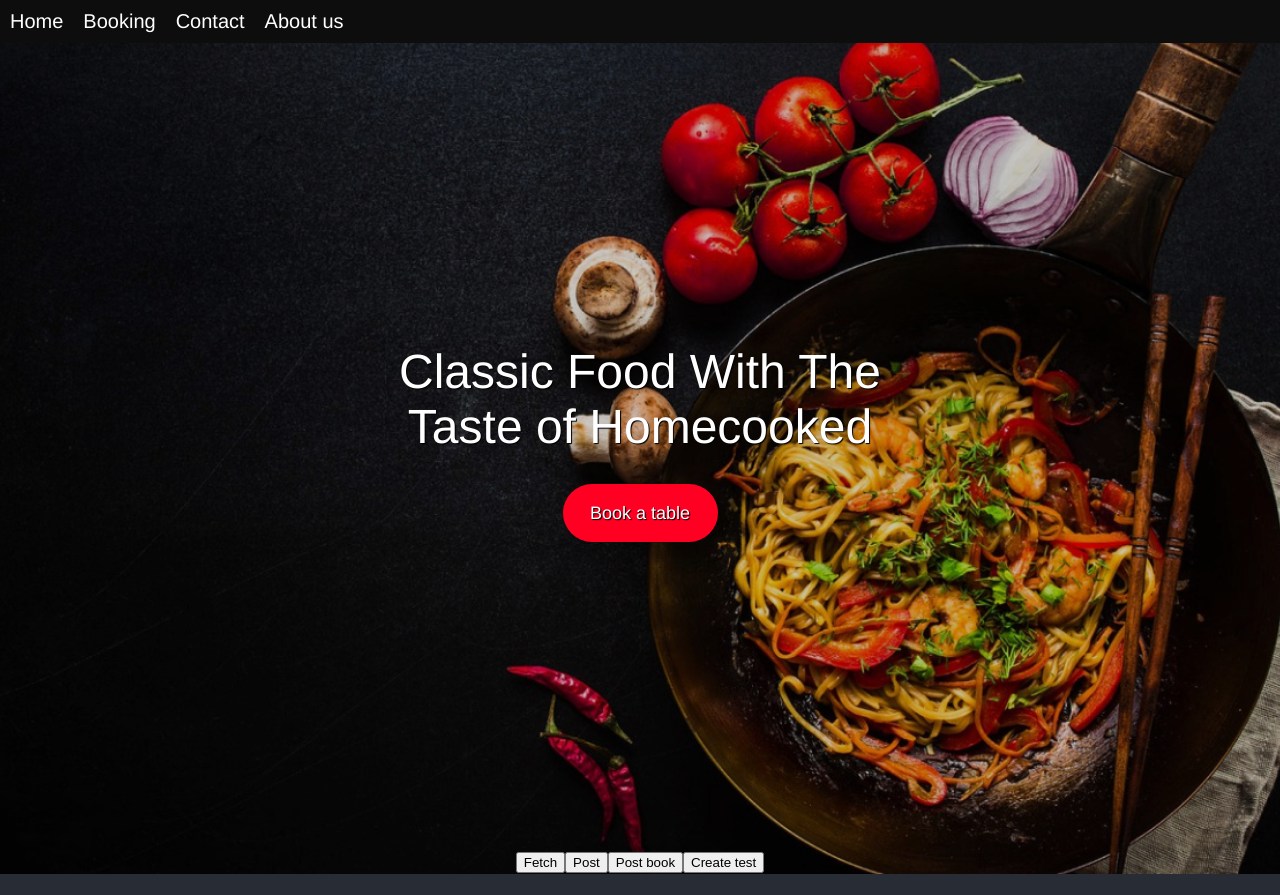
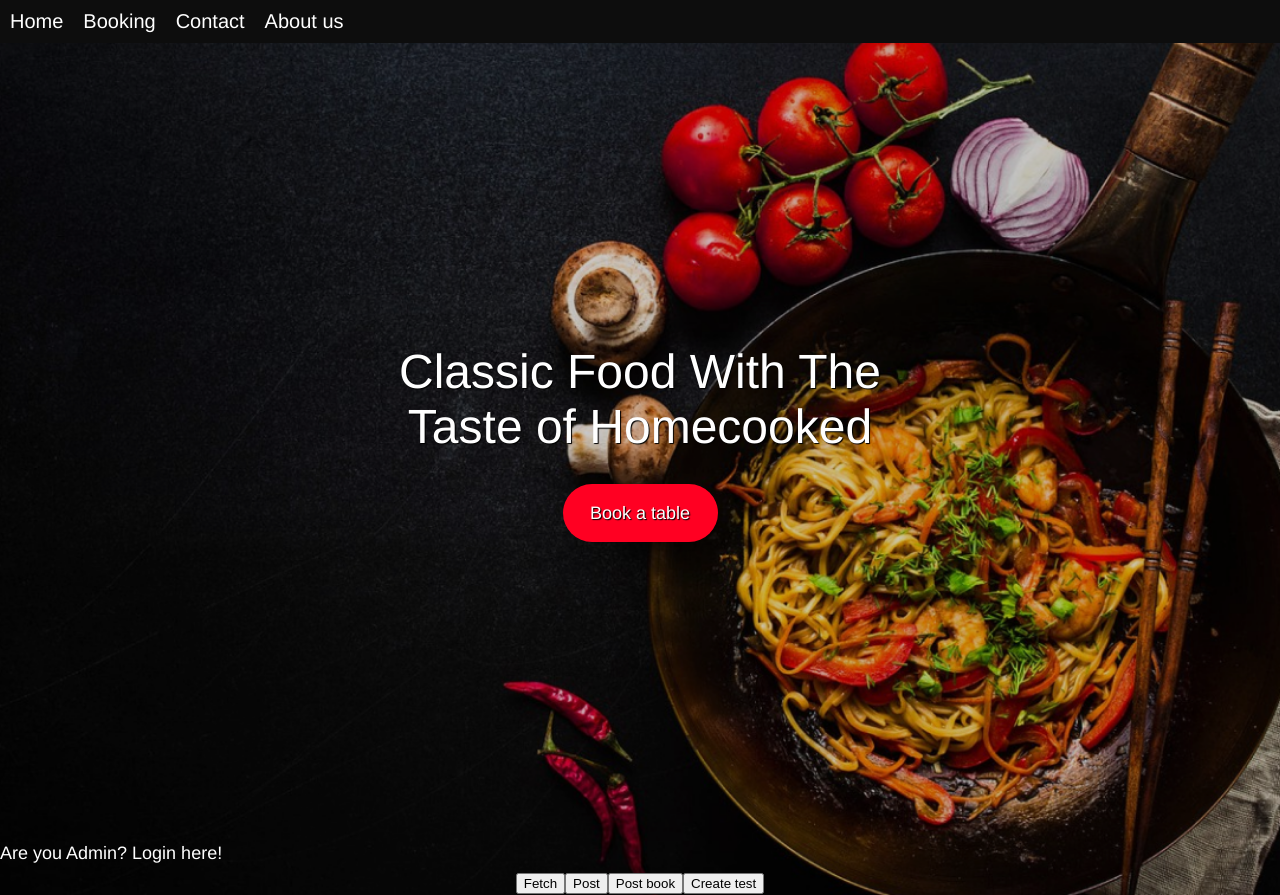
Before and after one commit to Alexandrhall/restaurant-app, a React (Create React App) app in the folder client/: page / in a window 1280 px wide. Before the commit the page ends 874 px from the top, so only its background shows below. Built offline with nearby package versions, Linux system fonts and the light colour scheme.

Commit message:
Added admin login to home

```diff
--- a/client/src/components/pages/Admin.tsx
+++ b/client/src/components/pages/Admin.tsx
@@ -1,5 +1,19 @@
-import React from "react";
+import React, { useEffect, useState } from "react";
+import { IBookings } from "../../../../server/models/IBookings";
 
 export const Admin = () => {
-  return <>Hej det här är admin sidan</>;
+  const [bookings, setBookings] = useState<IBookings[]>([]);
+
+  useEffect(() => {
+    fetch("http://localhost:8000/admin/")
+      .then((response) => response.json())
+      .then((data) => setBookings(data));
+  });
+  return (
+    <div className="listWrapper">
+      {bookings.map((booking) => {
+        return <div>{booking.time}</div>;
+      })}
+    </div>
+  );
 };
--- a/client/src/components/pages/Home.tsx
+++ b/client/src/components/pages/Home.tsx
@@ -12,6 +12,9 @@ export const Home = () => {
           Book a table
         </Link>
       </div>
+      <Link className="login" to={"/admin"}>
+        <div className="login-button">Are you Admin? Login here!</div>
+      </Link>
       <Button></Button>
     </div>
   );
--- a/client/src/styles/home.scss
+++ b/client/src/styles/home.scss
@@ -25,6 +25,16 @@ html {
   align-items: center;
 }
 
+.login {
+  text-decoration: none;
+}
+
+.login-button {
+  color: white;
+  text-align: left;
+  font-size: 18px;
+}
+
 .book-button {
   font-size: 18px;
   background-color: #ff0022;
```
